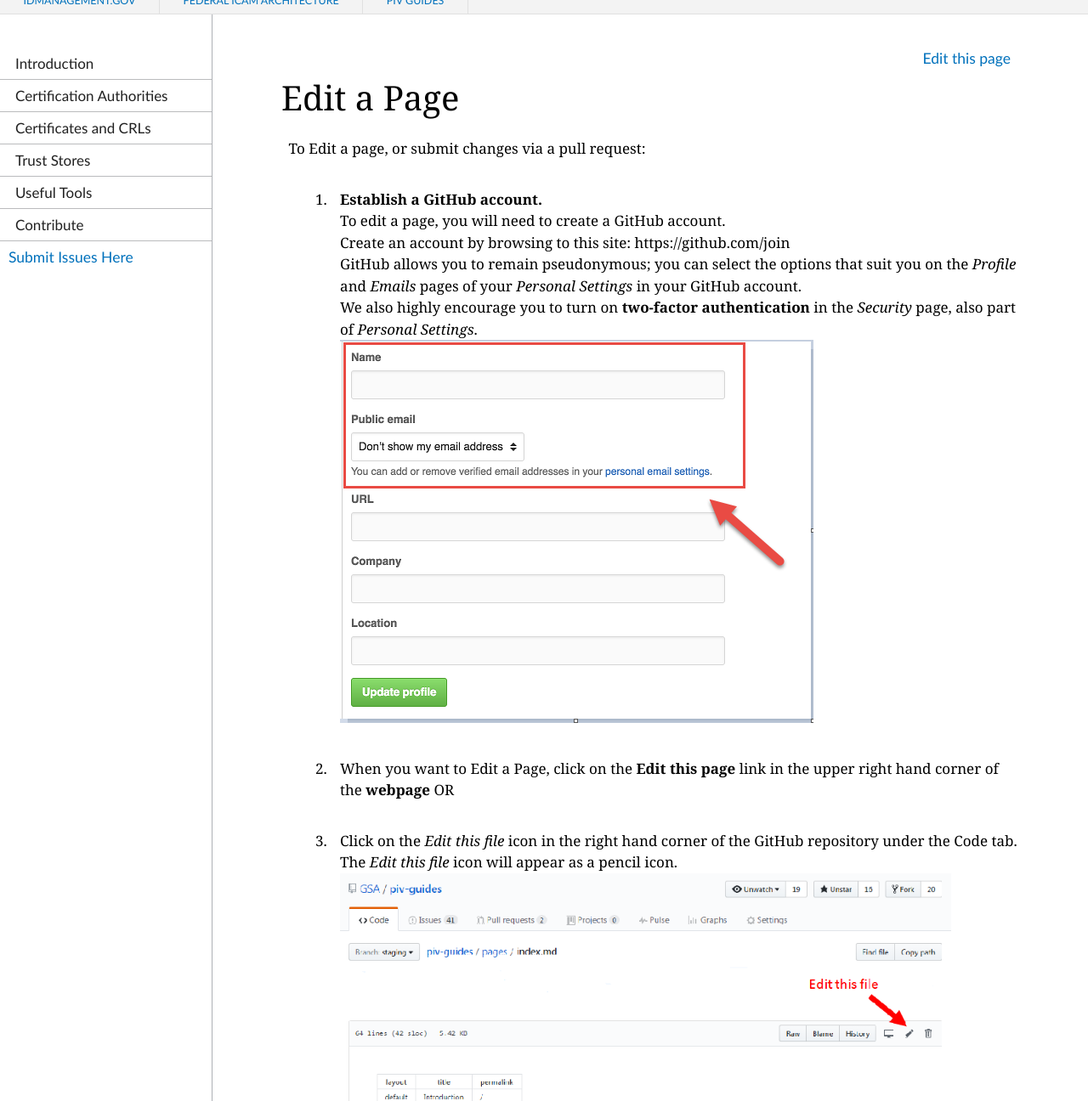
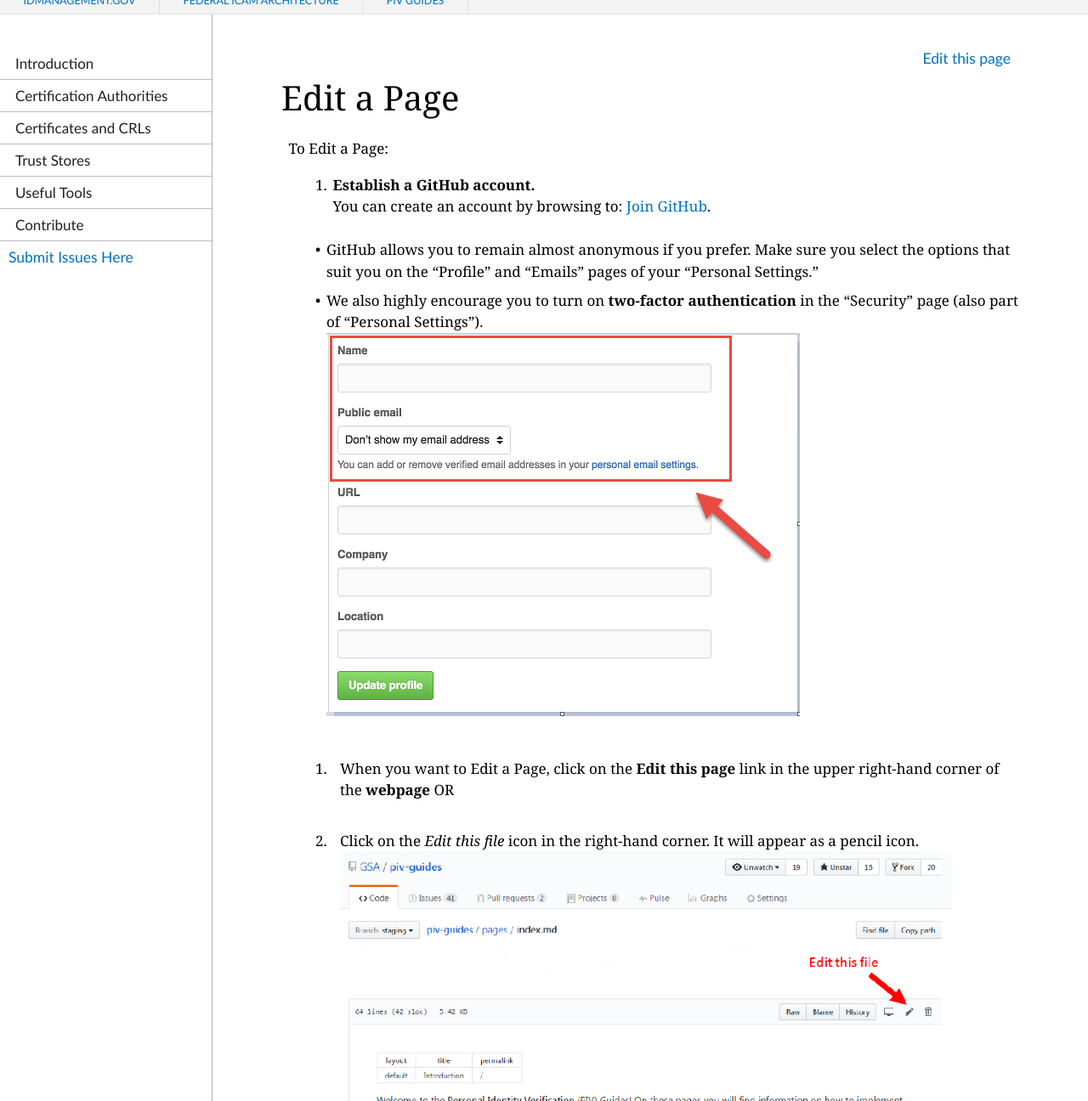
Before and after one commit to GSA/fpki-guides, a Jekyll site: the page built from pages/contribute_editpage.md, in a window 1280 px wide and 1400 px high, cut to the strip 104-1400 px from the top of the window. Shown: the whole strip at 85% size. Built offline with Jekyll 4.4.1, drawn with Linux system fonts in a browser that asks for light colours; nearby versions of some CDN libraries; some of the changed text lies outside the part shown.

Commit message:
Update contribute_editpage.md
Replicating contribute_editpage.md from PIV-Guides to FPKI-Guides.

```diff
--- a/pages/contribute_editpage.md
+++ b/pages/contribute_editpage.md
@@ -4,18 +4,18 @@ title: Edit a Page
 permalink: /editpage/
 ---
 
-To Edit a page, or submit changes via a pull request:
+To Edit a Page:
 
 1. **Establish a GitHub account.**
-  To edit a page, you will need to create a GitHub account.
-  Create an account by browsing to this site: https://github.com/join
-  GitHub allows you to remain pseudonymous; you can select the options that suit you on the _Profile_ and _Emails_ pages of your _Personal Settings_ in your GitHub account.
-  We also highly encourage you to turn on **two-factor authentication** in the _Security_ page, also part of _Personal Settings_.
+You can create an account by browsing to: [Join GitHub](https://github.com/join).
+
+* GitHub allows you to remain almost anonymous if you prefer.  Make sure you select the options that suit you on the “Profile” and “Emails” pages of your “Personal Settings.”
+* We also highly encourage you to turn on **two-factor authentication** in the “Security” page (also part of “Personal Settings”).
   ![How to create account]({{site.baseurl}}/assets/img/create_github_account.png)
 
-2. When you want to Edit a Page, click on the **Edit this page** link in the upper right hand corner of the **webpage**  OR
+2. When you want to Edit a Page, click on the **Edit this page** link in the upper right-hand corner of the **webpage** OR
 
-2. Click on the _Edit this file_ icon in the right hand corner of the GitHub repository under the Code tab.  The _Edit this file_ icon will appear as a pencil icon.
+2. Click on the _Edit this file_ icon in the right-hand corner. It will appear as a pencil icon.
     ![Edit this file]({{site.baseurl}}/assets/img/edit_page.png)
 
 2. You will see a message that a new copy has been created for you, in your GitHub account:
@@ -27,12 +27,11 @@ To Edit a page, or submit changes via a pull request:
 2. You can click the _Preview changes_ tab to see your changes.
     ![Preview page]({{site.baseurl}}/assets/img/preview_page.png)
 
-2. Scroll down to the bottom to find the _Propose file change_ box.  Enter the description for your change, and any references. Then click on **Propose file change**
+2. Scroll down to the bottom to find the _Propose file change_ box. Enter the description for your change, and any references. Then click on **Propose file change**
     ![Propose change]({{site.baseurl}}/assets/img/propose_change.png)
 
-2. You will be shown the option to review the change and to **Create pull request**.
-  A pull request is you submitting your changes, and asking for reviews and comments from your peers.
+2. You will be shown the option to review the change and to **Create pull request**. A Pull Request is you submitting your changes and asking for reviews and comments from your peers.
     ![Create pull request]({{site.baseurl}}/assets/img/pull_request.png)
 
-2. You can track your Pull Request, and comments from your colleagues by going back to the repository [here]({{site.repo_url}}) and clicking the **Pull request** tab.
+2. You can track your Pull Request, and comments from your colleagues, by going back to the repository [here]({{site.repo_url}}) and clicking the **Pull request** tab.
     ![Watch pull requests]({{site.baseurl}}/assets/img/pull_tab.png)
```
